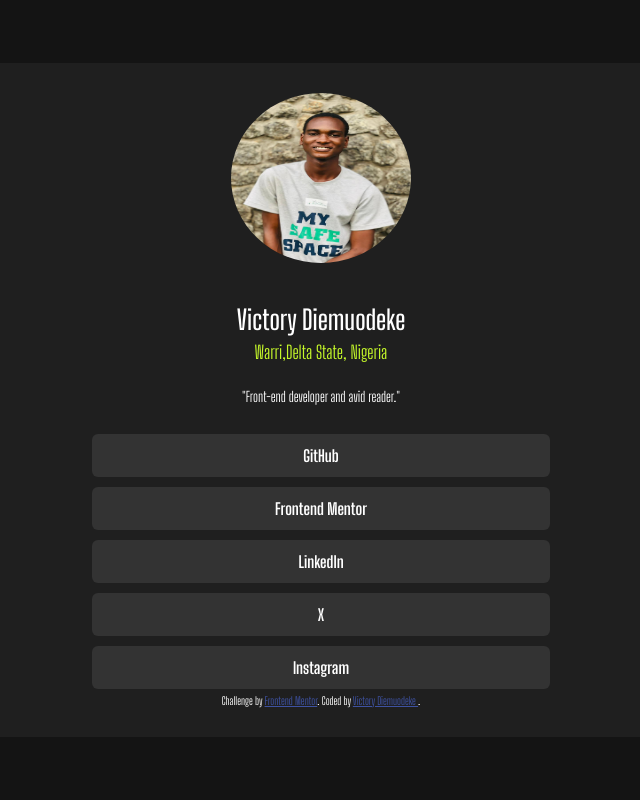
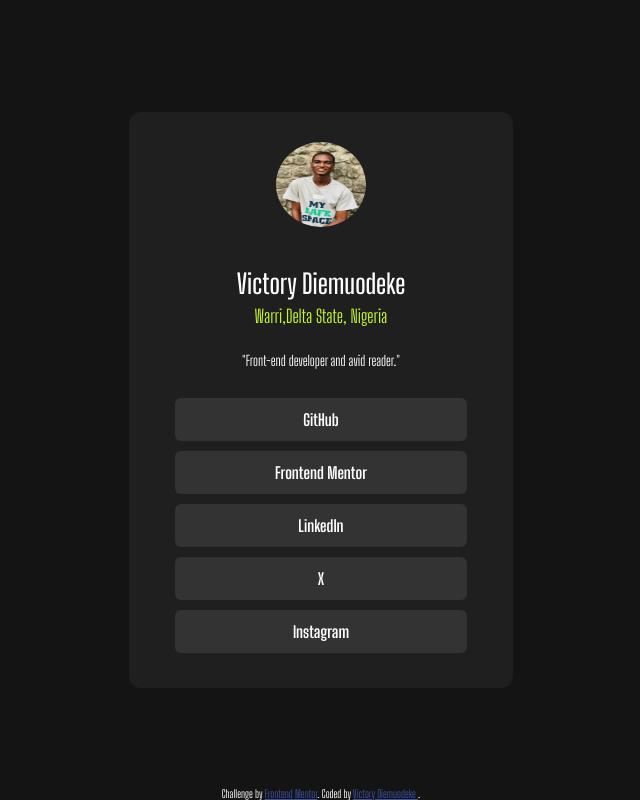
Before and after one commit to Victoryruro/social-links-profile-main-real, a plain HTML site: page index.html in a window 1280 px wide. Shown: the whole page, without its empty margins (319-959 px from the left). Drawn offline with Linux system fonts and the light colour scheme; a web font is replaced by a local one.

Commit message:
made some adjustments

```diff
--- a/index.html
+++ b/index.html
@@ -13,7 +13,7 @@
 
   <!-- Feel free to remove these styles or customise in your own stylesheet 👍 -->
   <style>
-    .attribution { font-size: 11px; text-align: center; }
+    .attribution { font-size: 11px; text-align: center; position: fixed; bottom: 0; width: 100%; }
     .attribution a { color: hsl(228, 45%, 44%); }
   </style>
   <link rel="stylesheet" href="style.css">
@@ -21,7 +21,7 @@
 <body>
   <section>
     <div id="image">
-      <img src="./assets/images/mypicfav2.jpg" alt="mypic" width="50px" style="border-radius: 50%;width: 90px; height: 85px; zoom: 2; ">
+      <img src="./assets/images/mypicfav2.jpg" alt="mypic" width="50px" style="border-radius: 50%;width: 90px; height: 85px; ">
     </div>
 
     <div class="intro">
--- a/style.css
+++ b/style.css
@@ -13,11 +13,11 @@ body{
 section{
     background-color: rgb(31, 31, 31);
     display: flex;
-    width: 620px;
+    width: 24rem;
     flex-direction: column;
     align-items: center;
     justify-content: center;
-    padding: 30px;
+    padding-block: 30px;
     color: hsl(0, 0%, 100%);
     border-radius: 12px;
 
```
